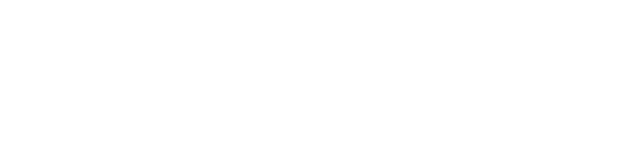
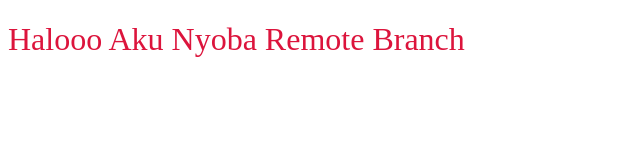
Before and after one commit to A12Y4/tes-remote, a plain HTML site: page index.html in a window 1280 px wide. Shown: the whole page, without its empty margins (0-640 px from the left). Drawn offline with Linux system fonts and the light colour scheme.

Commit message:
aku nambahin style kedalam repo ini untuk mewarnai h1 di file index.html

```diff
--- a/index.html
+++ b/index.html
@@ -4,8 +4,9 @@
     <meta charset="UTF-8">
     <meta name="viewport" content="width=device-width, initial-scale=1.0">
     <title>Saya mencoba remote</title>
+    <link rel="stylesheet" href="style.css">
 </head>
 <body>
-
+    <h1>Halooo Aku Nyoba Remote Branch </h1>
 </body>
 </html>
--- /dev/null
+++ b/style.css
@@ -0,0 +1,4 @@
+h1{
+    color: crimson;
+    font-weight: 500;
+}
```
